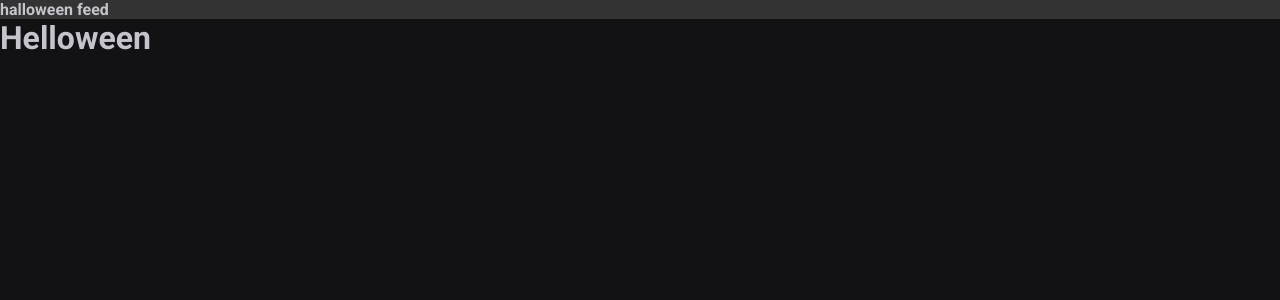
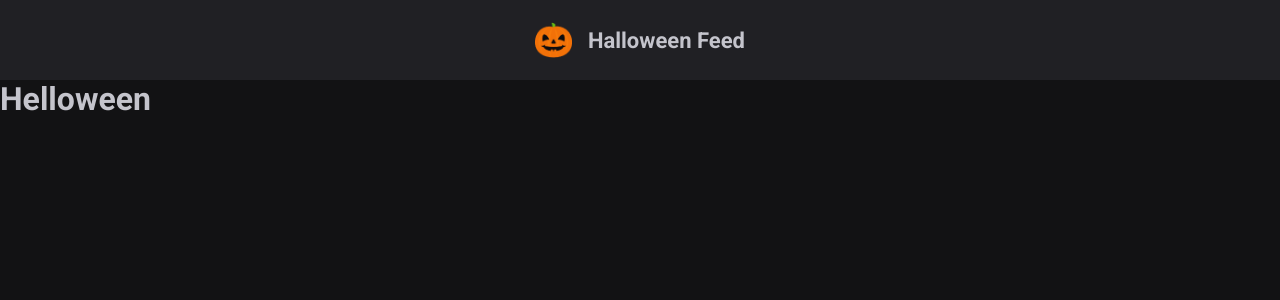
Before and after one commit to mmanaclara/halloween-feed, a React (Vite) app: page / in a window 1280 px wide. Shown: the top 300 px of the page. Built offline with nearby package versions, Linux system fonts and the light colour scheme.

Commit message:
feat: create Header component

```diff
--- a/src/components/Header.module.css
+++ b/src/components/Header.module.css
@@ -1,3 +1,18 @@
 .header {
-    background: #333;
+    background: var(--gray-800);
+    height: 8rem;
+
+    display: flex;
+    justify-content: center;
+    align-items: center;
+    gap: 1.6rem;
+    padding: 2rem;
 }
+
+.header strong {
+    font-size: 2.2rem;
+}
+
+.header img {
+    height: 3.6rem;
+}
--- a/src/components/Header.tsx
+++ b/src/components/Header.tsx
@@ -1,9 +1,12 @@
 import styles from './Header.module.css'
+
+import pumpkinIcon from '../assets/pumpkin-icon.png'
 
 export default function Header() {
   return (
     <header className={styles.header}>
-        <strong>halloween feed</strong>
+        <img src={pumpkinIcon} alt="Ícone de uma abóbora" />
+        <strong>Halloween Feed</strong>
     </header>
   )
 }
```
Also changed, not shown: src/assets/pumpkin-icon.png (added).
